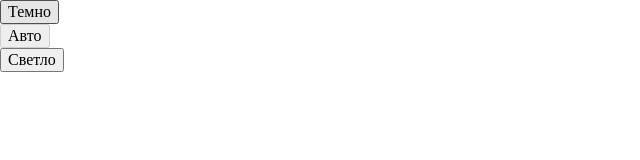
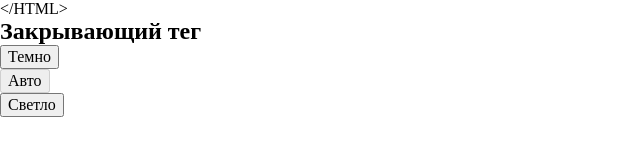
Before and after one commit to ErIv31/zakrivayuschiy-teg-f, a plain HTML site: page index.html in a window 1280 px wide. Shown: the whole page, without its empty margins (0-640 px from the left). Drawn offline with Linux system fonts and the light colour scheme.

Commit message:
changes in index.html

```diff
--- a/index.html
+++ b/index.html
@@ -19,6 +19,8 @@
   <body class="page">
     <header class="header">
       <nav class="theme-menu header__theme-menu">
+        <p class="header__title">&lt;/HTML&gt;</p>
+        <h1 class="header__subtitle">Закрывающий тег</h1>
         <!-- Не меняйте разметку этого списка, иначе скрипты перестанут работать -->
         <ul class="theme-menu__list">
           <li class="theme-menu__item">
```
